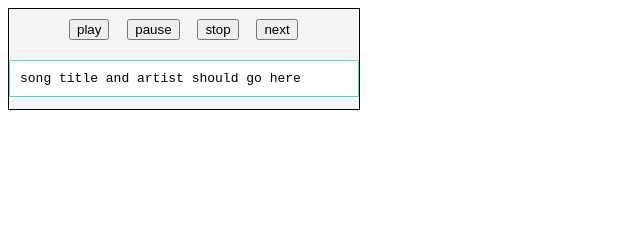
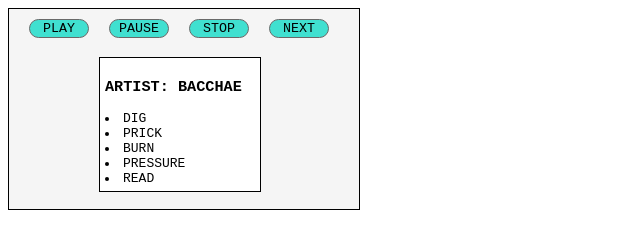
Before and after one commit to laparentado/first-jukebox, a plain HTML site: page index.html in a window 1280 px wide. Shown: the whole page, without its empty margins (0-640 px from the left). Drawn offline with Linux system fonts and the light colour scheme.

Commit message:
styling the working master

```diff
--- a/index.css
+++ b/index.css
@@ -1,29 +1,100 @@
 #wrapper{
   border: 1px solid;
   width: 350px;
-  height: 100px;
+  height: 200px;
   background-color: whitesmoke;
   font-family: monospace;
+  text-transform: uppercase;
 }
 #play{
-  margin-left: 60px;
+  margin-left: 20px;
   margin-top: 10px;
+  background-color:turquoise;
+  border: 1px solid dimgrey;
+  font-family: monospace;
+  text-transform: uppercase;
+  border-radius: 12px;
+  float: left;
+  width: 60px;
+  outline-style: none;
 }
 #pause{
-  margin-left: 10px;
+  margin-left: 20px;
   margin-top: 10px;
+  background-color:turquoise;
+  border: 1px solid dimgrey;
+  font-family: monospace;
+  text-transform: uppercase;
+  border-radius: 12px;
+  float: left;
+  width: 60px;
+  outline-style: none;
 }
 #stop{
-  margin-left: 10px;
+  margin-left: 20px;
   margin-top: 10px;
+  background-color:turquoise;
+  border: 1px solid dimgrey;
+  font-family: monospace;
+  text-transform: uppercase;
+  border-radius: 12px;
+  float: left;
+  width: 60px;
+  outline-style: none;
 }
 #ff{
-  margin-left: 10px;
+  margin-left: 20px;
   margin-top: 10px;
+  background-color:turquoise;
+  border: 1px solid dimgrey;
+  font-family: monospace;
+  text-transform: uppercase;
+  border-radius: 12px;
+  float: left;
+  width: 60px;
+  outline-style: none;
 }
+
 #song{
-  border:1px solid turquoise;
-  padding: 10px;
-  margin-top: 20px;
+  padding: 5px;
+  margin-top: 5%;
+  margin-left: 90px;
+  width: 150px;
+  border: 1px solid;
   background-color: white;
 }
+/* @keyframes slide {
+  from { left: 100%;}
+  to { left: -100%;}
+}
+@-webkit-keyframes slide {
+  from { left: 100%;}
+  to { left: -100%;}
+}
+
+#marquee {
+  color:dimgrey;
+  /* background:#f0f0f0; */
+  /* width:100%;
+  height:50px;
+  line-height:50px;
+  overflow:hidden;
+  position:relative;
+} */
+
+/* #song {
+  position:absolute;
+  top:0;
+  left:0;
+  width:100%;
+  height:120px;
+  font-size:15px;
+  animation-name: slide;
+  animation-duration: 8s;
+  animation-timing-function: linear;
+  animation-iteration-count: infinite;
+  -webkit-animation-name: slide;
+  -webkit-animation-duration: 8s;
+  -webkit-animation-timing-function:linear;
+  -webkit-animation-iteration-count: infinite;
+} */ */
--- a/index.html
+++ b/index.html
@@ -10,8 +10,15 @@
     <button id="play">play</button>
     <button id="pause">pause</button>
     <button id="stop">stop</button>
-    <button id="ff">next</button>
-    <div id="song">song title and artist should go here</div>
+    <button id="ff">next</button><br><br>
+    <div id="marquee"><div id="song">
+    <h3>Artist: Bacchae</h3>
+    <li>Dig</li>
+    <li>Prick</li>
+    <li>Burn</li>
+    <li>Pressure</li>
+    <li>Read</li>
+  </div></div>
 
   </div>
 
--- a/index.js
+++ b/index.js
@@ -15,14 +15,6 @@
 var song4 = new Audio("pressure.mp3")
 var song5 = new Audio("read.mp3")
 
-// function Song(title, artist, url){
-//   this.title = title;
-//   this.artist = artist;
-//   this.url = url;
-// }
-
-// song1 = new Song()
-
 
 class Jukebox{
   constructor(){
@@ -30,7 +22,6 @@
   }
   playing(){
       this.catalog[currentSong].play()
-      song.innerHTML = currentSong
   }
   pausing(){
     this.catalog[currentSong].pause()
```
